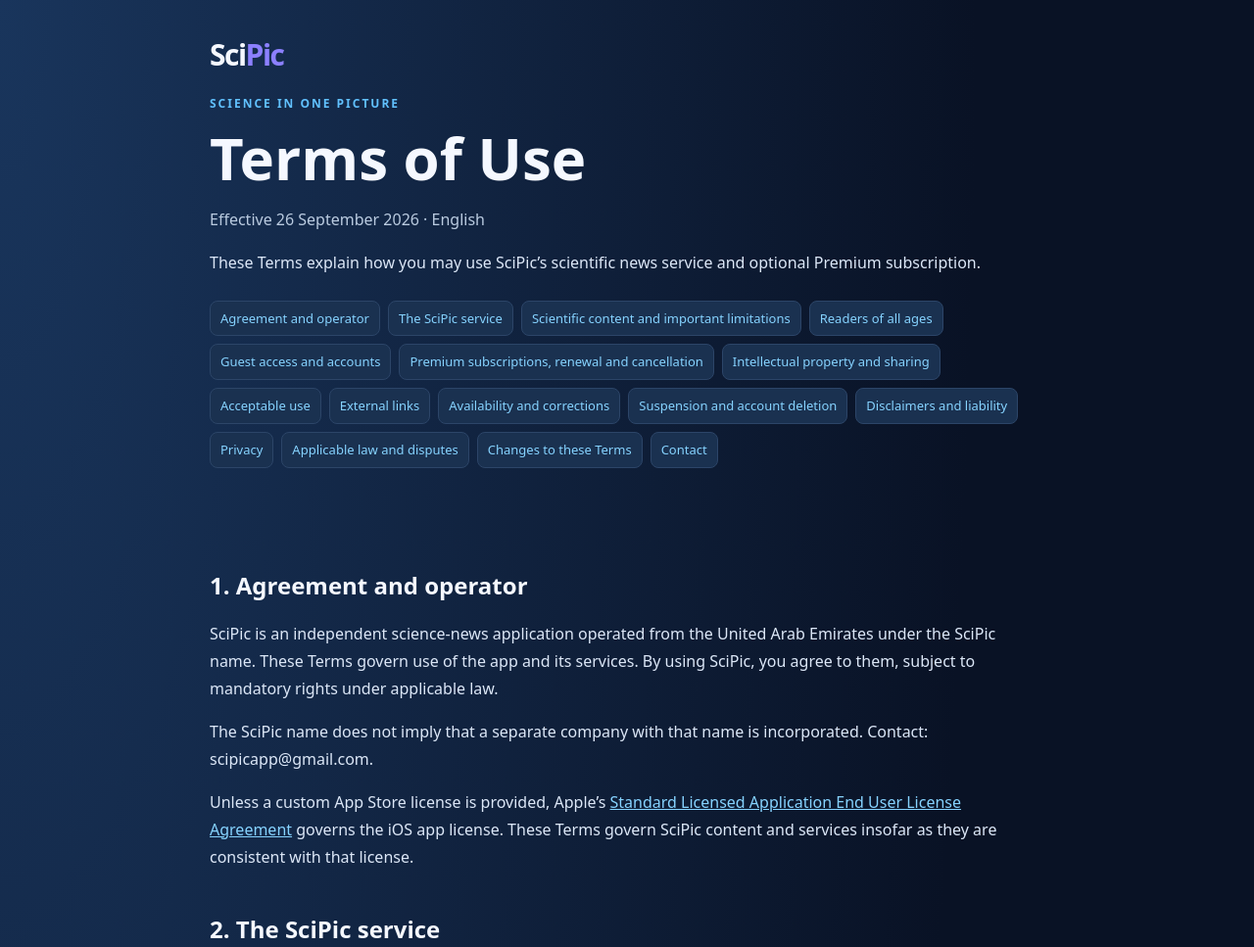
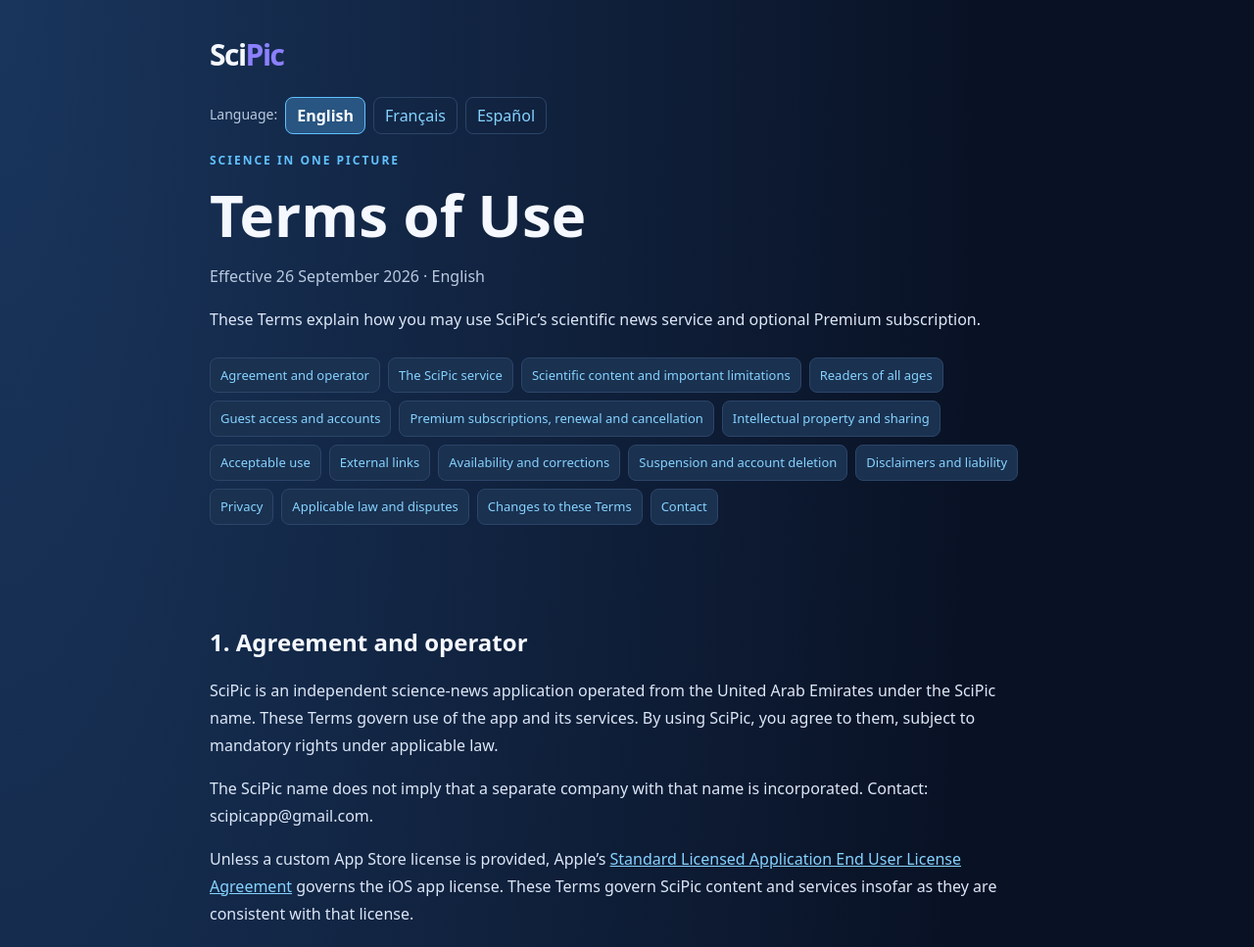
Before and after one commit to MonkeyGi8/SciPic, a plain HTML site: page terms/index.html in a window 1280 px wide. Shown: the top 967 px of the page at 98% size. Drawn offline with Linux system fonts and the light colour scheme.

Commit message:
Update index.html

```diff
--- a/terms/index.html
+++ b/terms/index.html
@@ -7,8 +7,10 @@
 *{box-sizing:border-box}html{scroll-behavior:smooth}body{margin:0;background:radial-gradient(ellipse at top left,#19355c,#091225 55%);font:16px/1.75 system-ui,-apple-system,Segoe UI,sans-serif;color:var(--ink)}
 header,main,footer{max-width:900px;margin:auto;padding:30px 24px}.brand{font-size:30px;font-weight:850;letter-spacing:-1.5px}.brand span{color:#8c80ff}.eyebrow{color:var(--blue);letter-spacing:2px;font-size:12px;font-weight:800;text-transform:uppercase}
 h1{font-size:clamp(36px,7vw,60px);line-height:1.1;margin:12px 0}h2{font-size:24px;line-height:1.3;margin-top:44px}p{color:#dce7f7}a{color:#86d3ff}nav{display:flex;gap:8px;flex-wrap:wrap;margin-top:25px}nav a{padding:6px 10px;background:#1a3150;border:1px solid var(--border);border-radius:8px;text-decoration:none;font-size:13px}
-.note{background:var(--panel);border:1px solid var(--border);padding:18px 22px;border-radius:12px}section{scroll-margin-top:20px}footer{border-top:1px solid var(--border);color:var(--muted);font-size:13px}.muted{color:var(--muted)}</style></head><body>
-<header><div class="brand">Sci<span>Pic</span></div><p class="eyebrow">Science in one picture</p><h1>Terms of Use</h1>
+.note{background:var(--panel);border:1px solid var(--border);padding:18px 22px;border-radius:12px}section{scroll-margin-top:20px}footer{border-top:1px solid var(--border);color:var(--muted);font-size:13px}.muted{color:var(--muted)}.language{display:flex;align-items:center;flex-wrap:wrap;gap:8px;margin:16px 0}.language a{border:1px solid var(--border);border-radius:8px;padding:4px 11px;text-decoration:none}.language a[aria-current="page"]{background:#285581;border-color:var(--blue);color:white;font-weight:700}.language span{color:var(--muted);font-size:14px}a:focus-visible{outline:3px solid #61c1ff;outline-offset:3px}
+</style></head><body>
+<header><div class="brand">Sci<span>Pic</span></div>
+<div class="language" role="navigation" aria-label="Language"><span>Language:</span><a lang="en" hreflang="en" href="/SciPic/terms/" aria-current="page">English</a><a lang="fr" hreflang="fr" href="/SciPic/terms/fr/">Français</a><a lang="es" hreflang="es" href="/SciPic/terms/es/">Español</a></div><p class="eyebrow">Science in one picture</p><h1>Terms of Use</h1>
 <p class="muted">Effective 26 September 2026 · English</p>
 <p>These Terms explain how you may use SciPic’s scientific news service and optional Premium subscription.</p>
 <nav aria-label="Terms sections"><a href="#s1">Agreement and operator</a><a href="#s2">The SciPic service</a><a href="#s3">Scientific content and important limitations</a><a href="#s4">Readers of all ages</a><a href="#s5">Guest access and accounts</a><a href="#s6">Premium subscriptions, renewal and cancellation</a><a href="#s7">Intellectual property and sharing</a><a href="#s8">Acceptable use</a><a href="#s9">External links</a><a href="#s10">Availability and corrections</a><a href="#s11">Suspension and account deletion</a><a href="#s12">Disclaimers and liability</a><a href="#s13">Privacy</a><a href="#s14">Applicable law and disputes</a><a href="#s15">Changes to these Terms</a><a href="#s16">Contact</a></nav></header><main>
@@ -61,7 +63,7 @@ h1{font-size:clamp(36px,7vw,60px);line-height:1.1;margin:12px 0}h2{font-size:24p
 <p>Nothing in these Terms excludes liability that cannot lawfully be excluded or limits mandatory consumer protections.</p>
 </section>
 <section id="s13"><h2>13. Privacy</h2>
-<p>Our <a href="../privacy/">Privacy Policy</a> explains the personal information processed by SciPic and its service providers, user rights and account deletion. Please read it alongside these Terms.</p>
+<p>Our <a href="/SciPic/privacy/">Privacy Policy</a> explains the personal information processed by SciPic and its service providers, user rights and account deletion. Please read it alongside these Terms.</p>
 </section>
 <section id="s14"><h2>14. Applicable law and disputes</h2>
 <p>These Terms are intended to be governed by the laws applicable to SciPic's operator in the United Arab Emirates, subject to mandatory consumer rights and jurisdictional protections applicable in your country or region. Contact us first if you have a concern. Nothing prevents you from using courts, regulators or other remedies available under mandatory law.</p>
@@ -72,4 +74,4 @@ h1{font-size:clamp(36px,7vw,60px);line-height:1.1;margin:12px 0}h2{font-size:24p
 <section id="s16"><h2>16. Contact</h2>
 <div class="note"><p>SciPic — Support and Legal Contact<br>Independent app operator, United Arab Emirates<br><a href="mailto:scipicapp@gmail.com">scipicapp@gmail.com</a></p></div>
 </section>
-</main><footer>SciPic · Science in one picture · <a href="../privacy/">Privacy Policy</a> · Terms of Use</footer></body></html>
+</main><footer>SciPic · Science in one picture · <a href="/SciPic/privacy/">Privacy Policy</a> · Terms of Use</footer></body></html>
```
